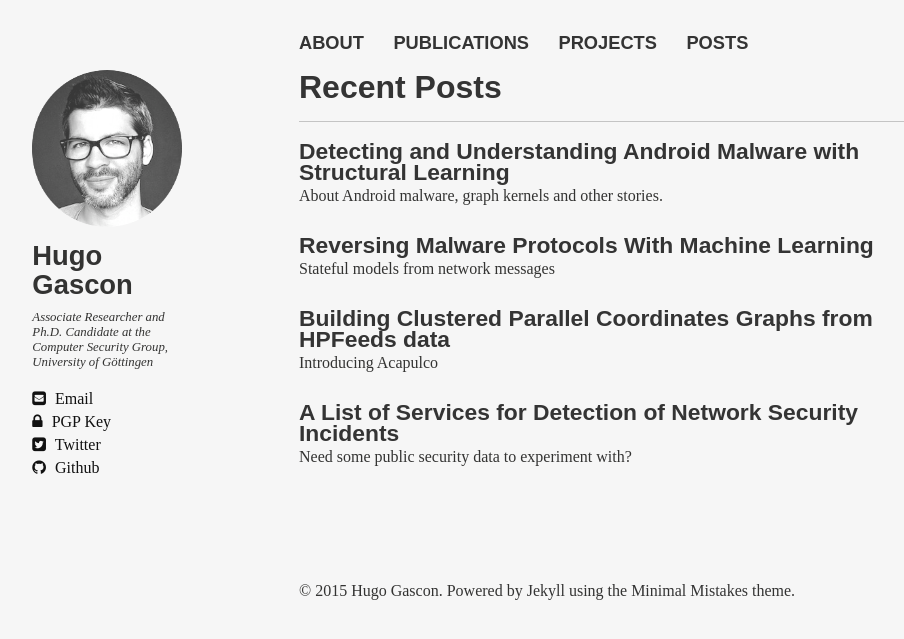
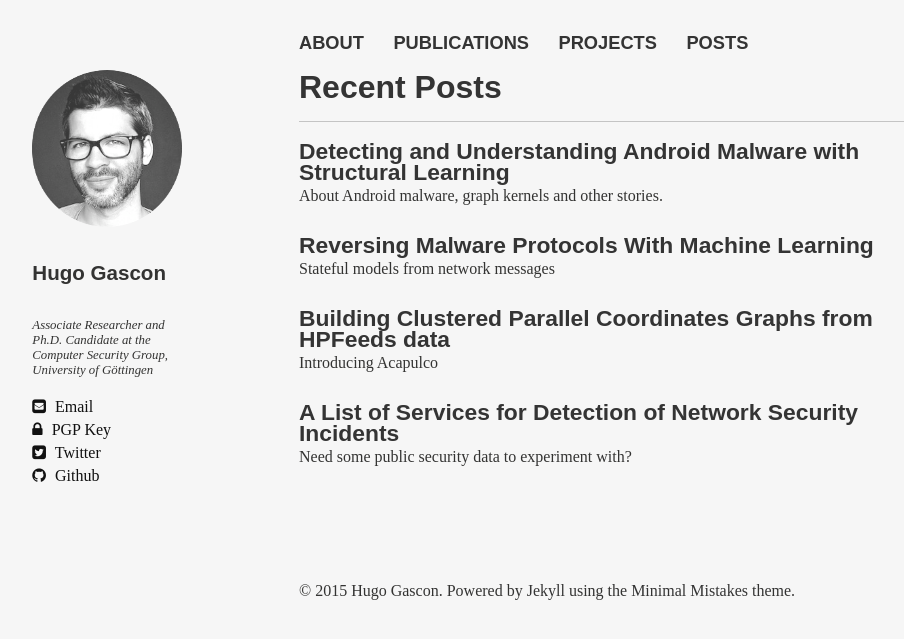
Before and after one commit to hgascon/hgascon.github.io, a Jekyll site: the page built from index.md, in a window 1280 px wide. Shown: the top 639 px of the page, without its empty margins (21-925 px from the left). Built offline with Jekyll 4.4.1, drawn with Linux system fonts in a browser that asks for light colours; nearby versions of some CDN libraries; some web fonts are replaced.

Commit message:
updated author-bio name

```diff
--- a/_includes/_author-bio.html
+++ b/_includes/_author-bio.html
@@ -7,7 +7,7 @@
 {% else %}
 	<img src="{{ site.url }}/images/{{ author.avatar }}" class="bio-photo" alt="{{ author.name }}"></a>
 {% endif %}
-<h3>{{ author.name }}</h3>
+<h4>{{ author.name }}</h4>
 <p>{{ author.bio }}</p>
 {% if author.email %}<a href="mailto:{{ author.email }}" class="author-social" target="_blank"><i class="fa fa-envelope-square"></i> Email</a>{% endif %}
 {% if author.email %}<a href="/A687F4B3.asc" class="author-social" target="_blank"><i class="fa fa-lock"></i> PGP Key</a>{% endif %}
```
